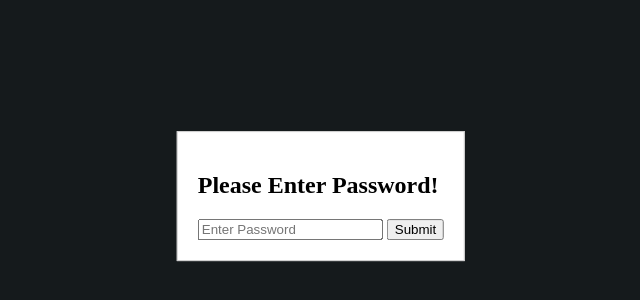
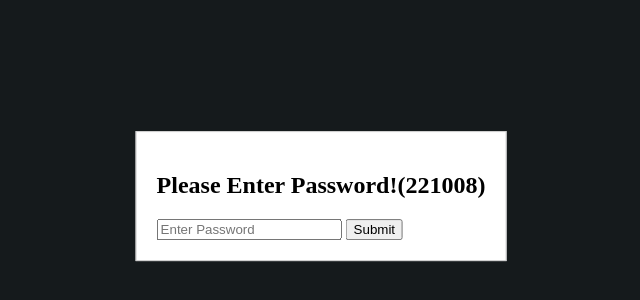
Before and after one commit to SOMEONEYOUKNOWDOTCOM/todolist, a plain HTML site: page index.html in a window 1280 px wide. Shown: the part 204-504 px from the top of the page, without its empty margins (319-959 px from the left). Drawn offline with Linux system fonts and the light colour scheme.

Commit message:
Update index.html

```diff
--- a/index.html
+++ b/index.html
@@ -24,7 +24,7 @@
   <body>
     <div id="overlay"></div>
     <div id="passwordPrompt">
-      <h2>Please Enter Password!</h2>
+      <h2>Please Enter Password!(221008)</h2>
       <input type="password" id="passwordInput" placeholder="Enter Password" />
       <button id="submitPassword">Submit</button>
       <p id="errorMessage" style="color: red; display: none">
```
